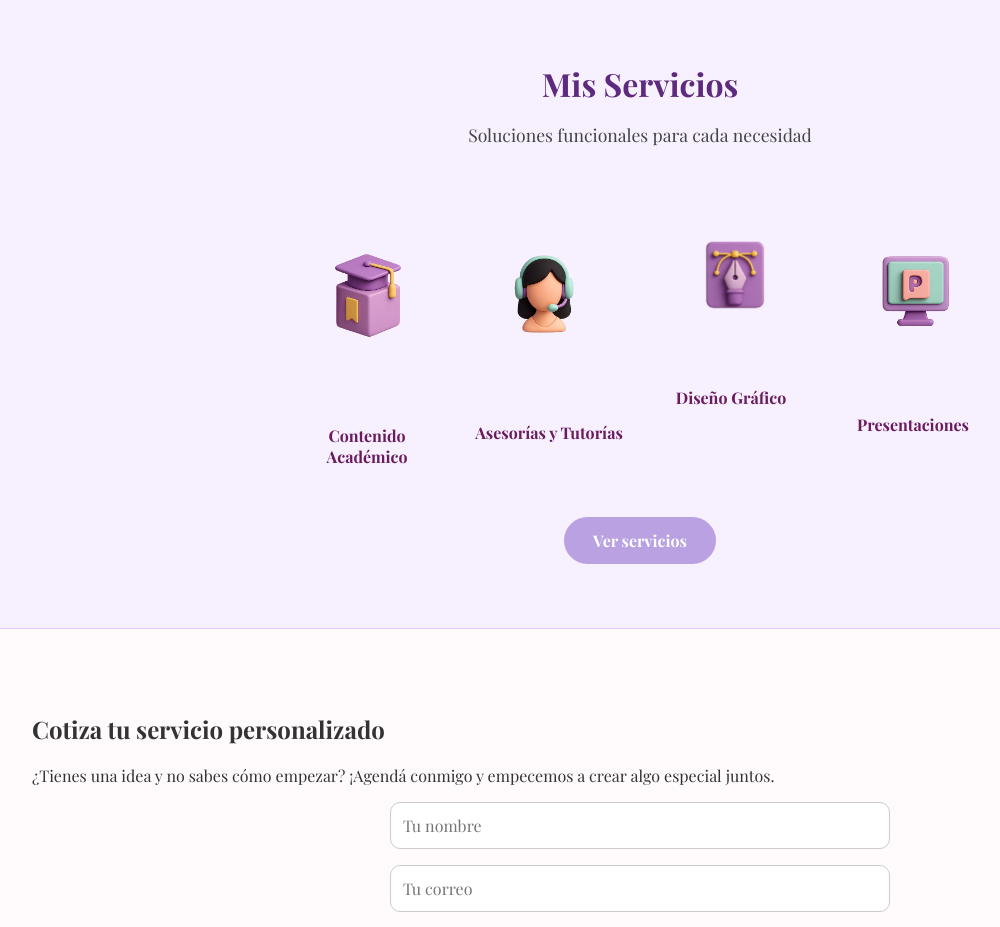
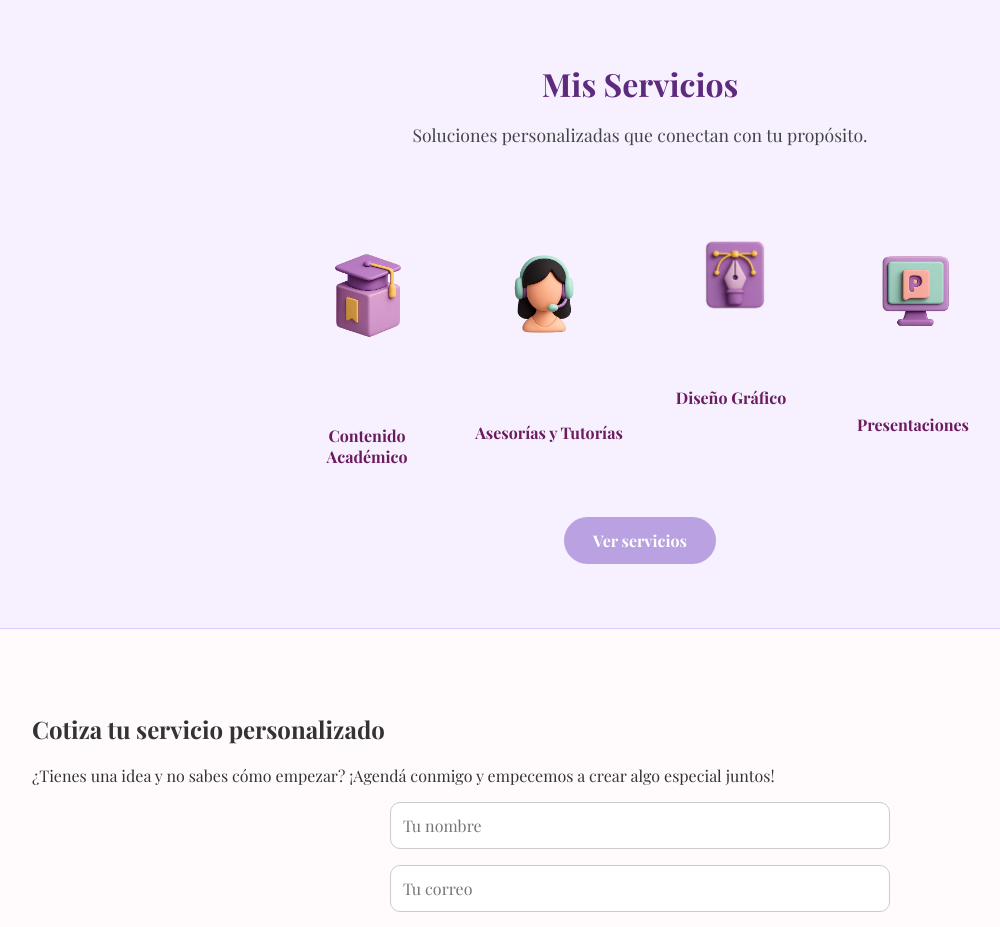
Before and after one commit to Corina-Almarales/corina-almarales, a Next.js app: page / in a window 1280 px wide. Shown: the part 880-1807 px from the top of the page, without its empty margins (0-1000 px from the left). Built offline with nearby package versions, Linux system fonts and the light colour scheme.

Commit message:
Updated page.tsx

```diff
--- a/src/app/page.tsx
+++ b/src/app/page.tsx
@@ -18,7 +18,7 @@ export default function HomePage() {
 
       <section id="preview-servicios" className="preview-section servicios-preview">
         <h2>Mis Servicios</h2>
-        <p>Soluciones funcionales para cada necesidad</p>
+        <p>Soluciones personalizadas que conectan con tu propósito.</p>
         <div className="servicios-grid">
           <div className="servicio-item">
             <img src="/icons/academico.png" alt="Contenido Académico" />
@@ -41,14 +41,16 @@ export default function HomePage() {
       </section>
 
       <section id="cotiza" className="cotiza-section">
+        <div className="cotiza-container">
           <h2>Cotiza tu servicio personalizado</h2>
-        <p className="frase-motivacional">¿Tienes una idea y no sabes cómo empezar? ¡Agendá conmigo y empecemos a crear algo especial juntos.</p>
+          <p className="frase-motivacional">¿Tienes una idea y no sabes cómo empezar? ¡Agendá conmigo y empecemos a crear algo especial juntos!</p>
           <form className="contact-form">
             <input type="text" placeholder="Tu nombre" required />
             <input type="email" placeholder="Tu correo" required />
             <textarea placeholder="¿En qué puedo ayudarte?" required></textarea>
             <button type="submit">Agendar</button>
           </form>
+        </div>
       </section>
     </>
   );
```
Lines whose indentation alone changed are shown as unchanged.
